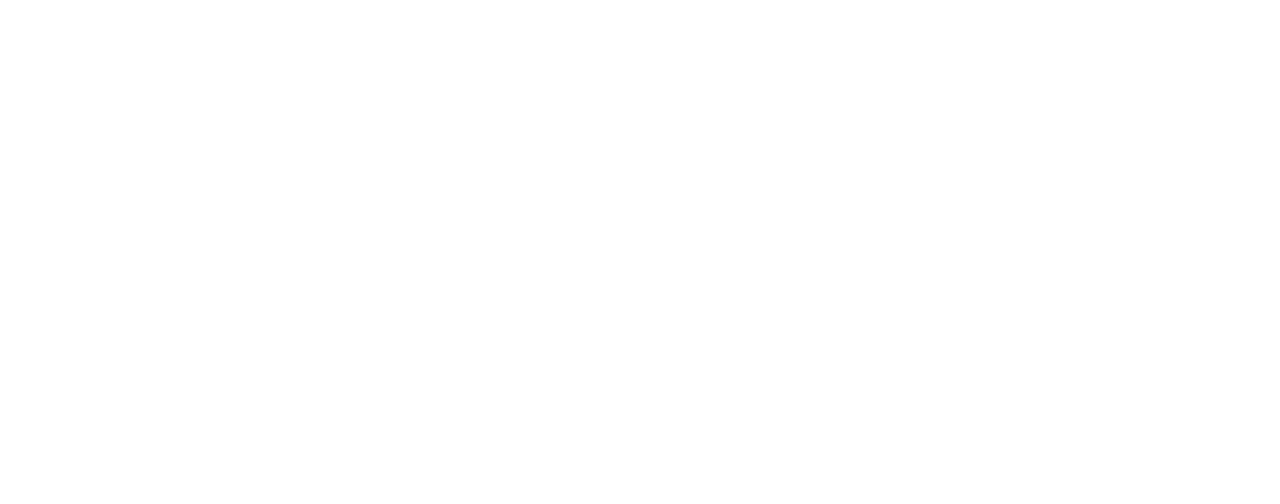
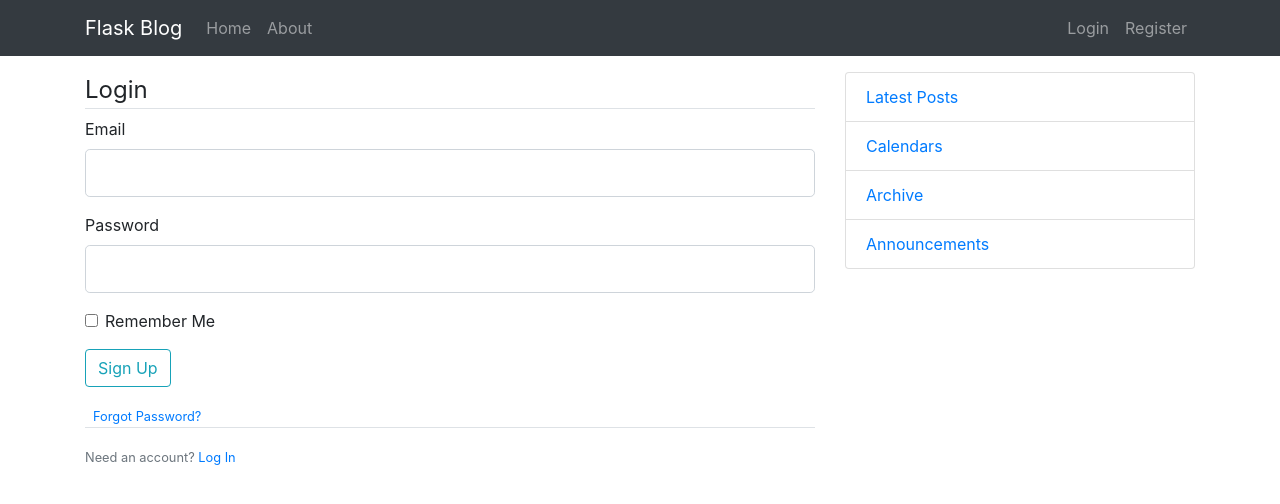
Before and after one commit to rahmanfadhil/learn-flask, a Flask app: page /login in a window 1280 px wide. Before the commit the part shown is empty. Shown: the top 504 px of the page. Run offline with Flask 2, Linux system fonts and the light colour scheme; some libraries are stand-ins or nearby versions.

Commit message:
Add login form to login.html

```diff
--- a/main.py
+++ b/main.py
@@ -34,7 +34,7 @@ def about():
 
 
 @app.route('/register', methods=['GET', 'POST'])
-def regsiter():
+def register():
     form = RegistrationForm()
     if form.validate_on_submit():
         flash(f'Account created for {form.username.data}!', 'success')
@@ -42,9 +42,16 @@ def regsiter():
     return render_template('register.html', title='Register', form=form)
 
 
-@app.route('/login')
+@app.route('/login', methods=['GET', 'POST'])
 def login():
     form = LoginForm()
+    if form.validate_on_submit():
+        if form.email.data == 'admin@blog.com' and form.password.data == '12345':
+            flash('You have been logged in!', 'success')
+            return redirect(url_for('home'))
+        else:
+            flash('Login unsuccessfull, please check username and password', 'danger')
+
     return render_template('login.html', title='Login', form=form)
 
 
--- a/templates/login.html
+++ b/templates/login.html
@@ -0,0 +1,52 @@
+{% extends 'layout.html' %}
+
+{% block content %}
+<div class="content-section">
+  <form action="/login" method="post">
+    {{ form.hidden_tag() }}
+    <fieldset class="form-group">
+      <legend class="border-bottom bt-4">Login</legend>
+      <div class="form-group">
+        {{ form.email.label(class="form-control-label") }}
+
+        {% if form.email.errors %}
+        {{ form.email(class="form-control form-control-lg is-invalid") }}
+        <div class="invalid-feedback">
+          {% for error in form.email.errors %}
+          <span>{{ error }}</span>
+          {% endfor %}
+        </div>
+        {% else %}
+        {{ form.email(class="form-control form-control-lg") }}
+        {% endif %}
+      </div>
+      <div class="form-group">
+        {{ form.password.label(class="form-control-label") }}
+        {% if form.password.errors %}
+        {{ form.password(class="form-control form-control-lg is-invalid") }}
+        <div class="invalid-feedback">
+          {% for error in form.password.errors %}
+          <span>{{ error }}</span>
+          {% endfor %}
+        </div>
+        {% else %}
+        {{ form.password(class="form-control form-control-lg") }}
+        {% endif %}
+      </div>
+      <div class="form-check">
+        {{ form.remember(class="form-check-input") }}
+        {{ form.remember.label(class="form-check-label") }}
+      </div>
+    </fieldset>
+    <div class="form-group">
+      {{ form.submit(class="btn btn-outline-info") }}
+    </div>
+    <small class="text-muted ml-2">
+      <a href="#">Forgot Password?</a>
+    </small>
+  </form>
+</div>
+<div class="border-top pt-3">
+  <small class="text-muted">Need an account? <a href="{{ url_for('register') }}">Log In</a></small>
+</div>
+{% endblock content %}
```
Also changed, not shown: templates/register.html (+38 -0 lines).
